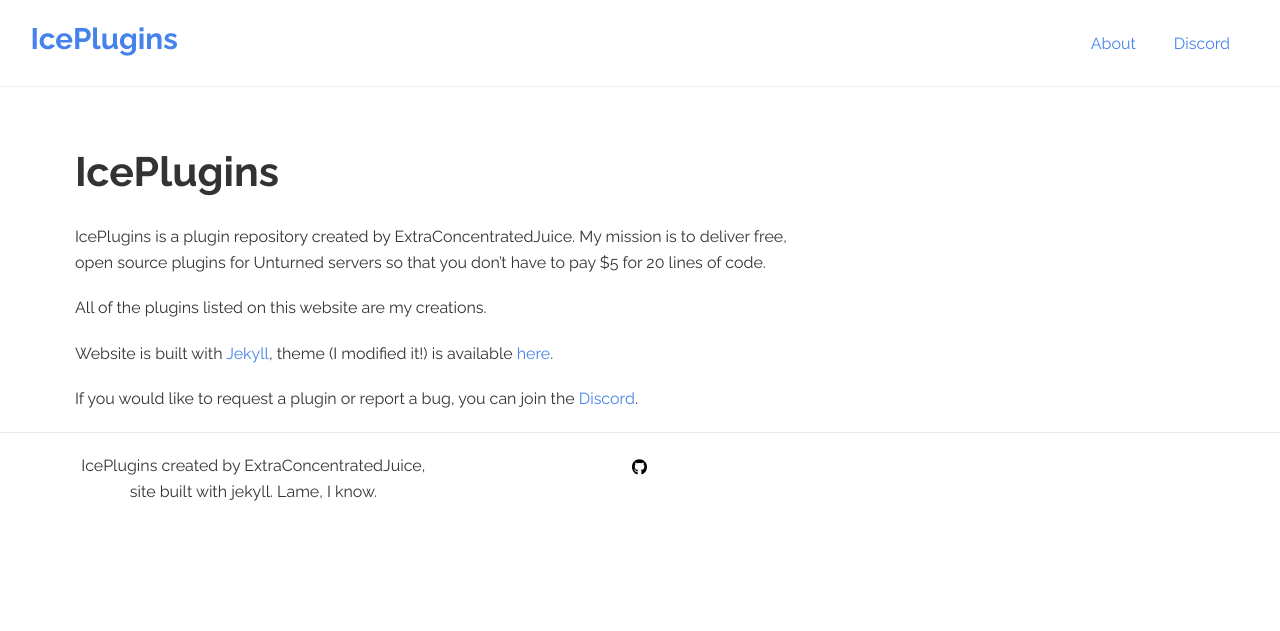
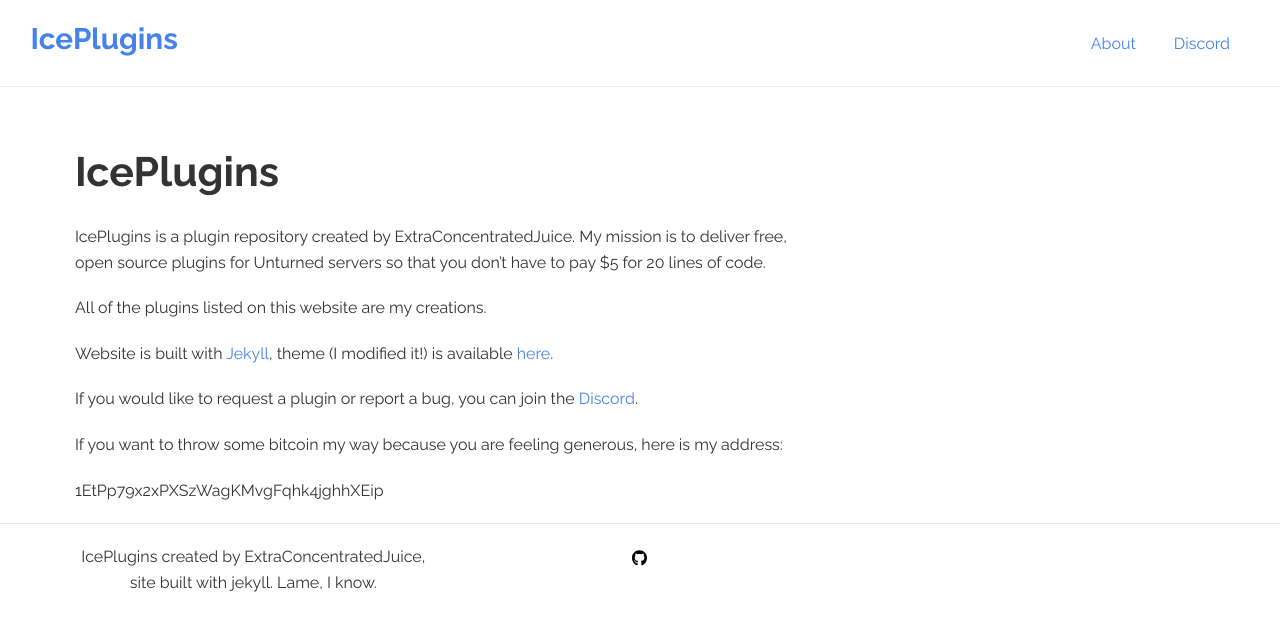
Before and after one commit to IcePlugins/IcePlugins.github.io, a Jekyll site: the page built from about.md, in a window 1280 px wide. Shown: the top 631 px of the page. Built offline with Jekyll 4.4.1, drawn with Linux system fonts in a browser that asks for light colours.

Commit message:
what a meme

```diff
--- a/about.md
+++ b/about.md
@@ -12,3 +12,7 @@
 Website is built with [Jekyll](https://jekyllrb.com/), theme (I modified it!) is available [here](https://github.com/sharu725/cards).
 
 If you would like to request a plugin or report a bug, you can join the [Discord](https://discord.gg/G2EuW2H).
+
+If you want to throw some bitcoin my way because you are feeling generous, here is my address:
+
+1EtPp79x2xPXSzWagKMvgFqhk4jghhXEip
```
